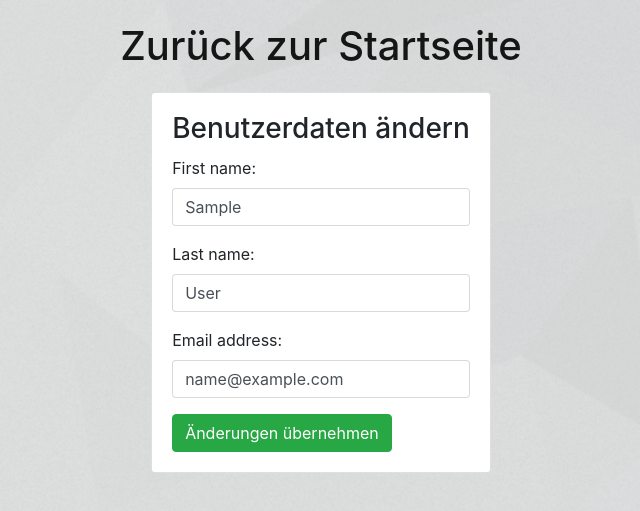
After one commit to Val-777/czech, a Django app: page /settings/account/ in a window 1280 px wide. The commit adds this page. Shown: the top 511 px of the page, without its empty margins (319-959 px from the left). Run offline with Django 3.2, Linux system fonts and the light colour scheme; the visitor is signed in with stand-in values (Sample User, id 1); some libraries are stand-ins or nearby versions; some web fonts are replaced.

Commit message:
Add User account view

```diff
--- /dev/null
+++ b/accounts/templates/accounts/my_account.html
@@ -0,0 +1,27 @@
+{% extends 'accounts/base_accounts.html' %}
+
+{% block title %}Mein Konto{% endblock %}
+
+{% block breadcrumb %}
+    <li class="breadcrumb-item active">Mein Konto</li>
+{% endblock %}
+
+
+{% block content %}
+    <div class="row justify-content-center">
+        <div class="row">
+            <div class="col-lg-12 col-md-12 col-sm-12">
+                <div class="card">
+                    <div class="card-body">
+                        <h3 class="card-title">Benutzerdaten ändern</h3>
+                        <form method="post" novalidate>
+                            {% csrf_token %}
+                            {% include 'includes/form.html' %}
+                            <button type="submit" class="btn btn-success">Änderungen übernehmen</button>
+                        </form>
+                    </div>
+                </div>
+            </div>
+        </div>
+    </div>
+{% endblock %}
--- a/accounts/views.py
+++ b/accounts/views.py
@@ -1,5 +1,11 @@
 from django.contrib.auth import login
+from django.contrib.auth.decorators import login_required
+from django.contrib.auth.models import User
 from django.shortcuts import render, redirect
+from django.urls import reverse_lazy
+from django.utils.decorators import method_decorator
+from django.views.generic import UpdateView
+
 
 from .forms import SignUpForm
 
@@ -14,3 +20,14 @@
     else:
         form = SignUpForm()
     return render(request, 'accounts/signup.html', {'form': form})
+
+
+@method_decorator(login_required, name='dispatch')
+class UserUpdateView(UpdateView):
+    model = User
+    fields = ('first_name', 'last_name', 'email', )
+    template_name = 'accounts/my_account.html'
+    success_url = reverse_lazy('home')
+
+    def get_object(self):
+        return self.request.user
--- a/czech/urls.py
+++ b/czech/urls.py
@@ -39,4 +39,6 @@
          name='password_change'),
     path('settings/password/done/', auth_views.PasswordChangeDoneView.as_view(template_name='accounts/password_change_done.html'),
          name='password_change_done'),
+    path('settings/account/',
+         accounts_views.UserUpdateView.as_view(), name='my_account'),
 ]
--- a/templates/base.html
+++ b/templates/base.html
@@ -44,7 +44,7 @@
               <i class="fa fa-user-circle-o" aria-hidden="true"></i>&nbsp;{{ user.username }}
             </a>
             <div class="dropdown-menu dropdown-menu-right" aria-labelledby="userMenu">
-              <a class="dropdown-item" href="#">Mein Konto</a>
+              <a class="dropdown-item" href="{% url 'my_account' %}">Mein Konto</a>
               <a class="dropdown-item" href="{% url 'password_change' %}">Passwort ändern</a>
               <div class="dropdown-divider"></div>
               <a class="dropdown-item" href="{% url 'logout' %}">Ausloggen</a>
```
